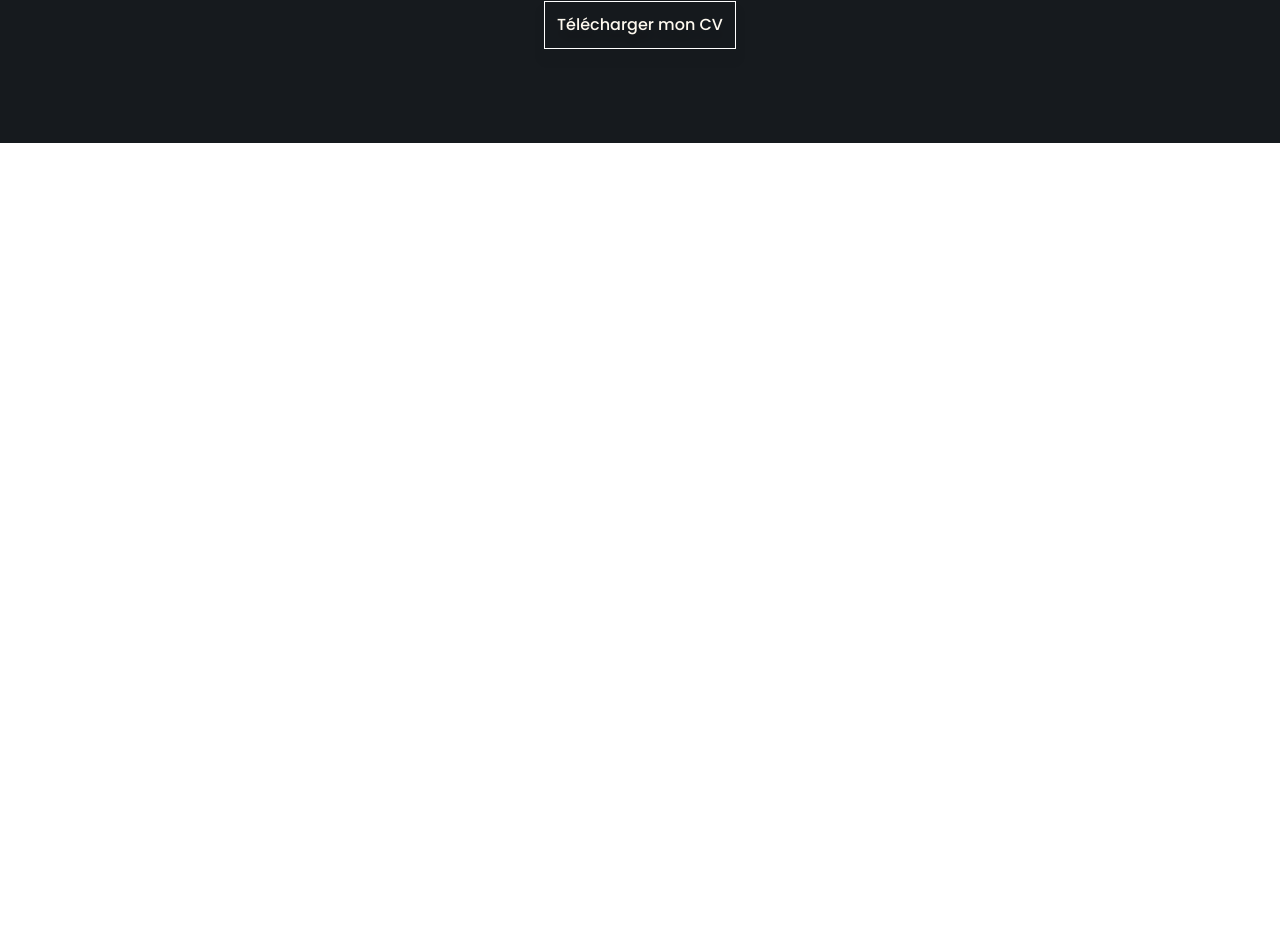
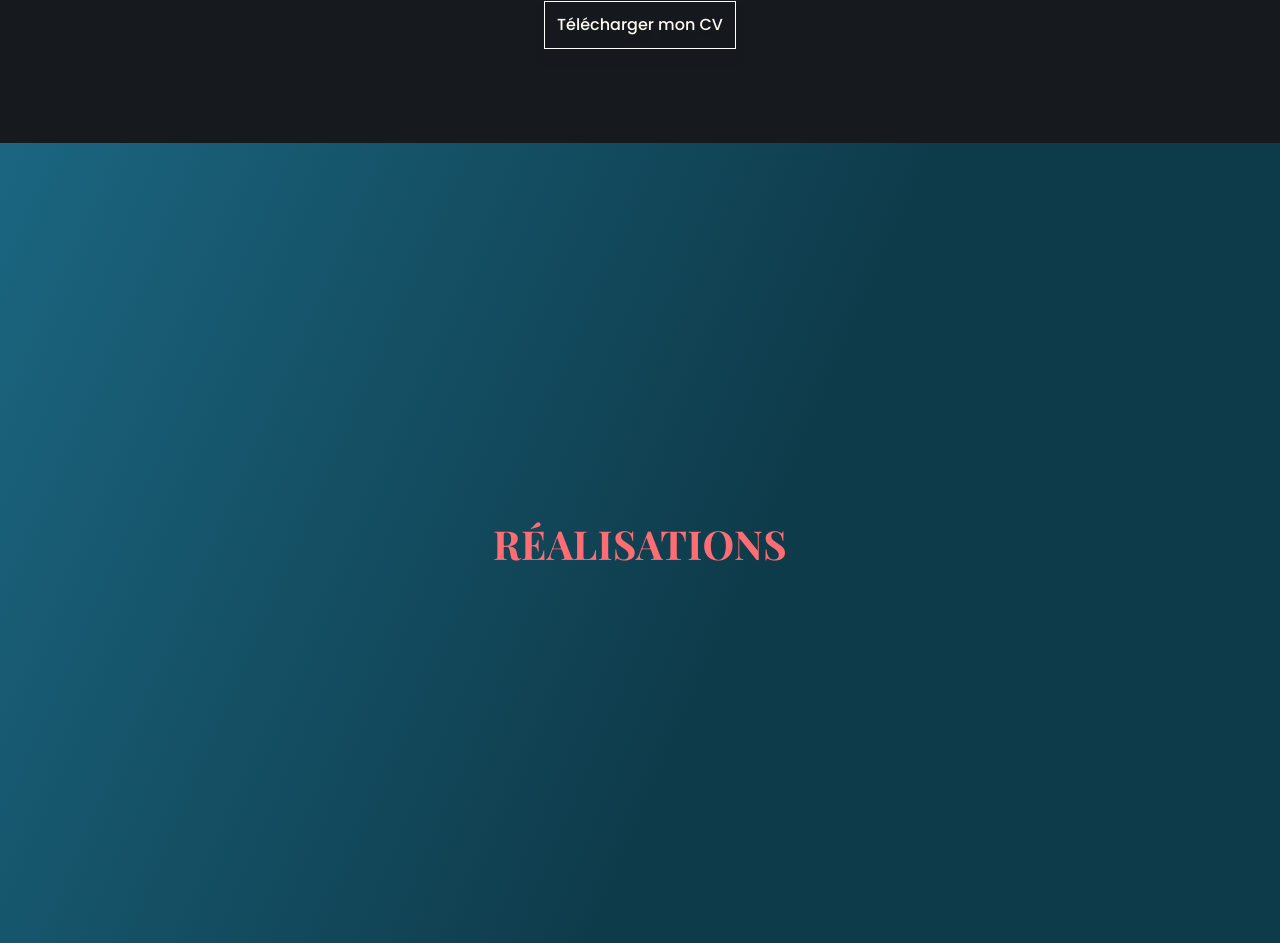
Before and after one commit to Cecilia-Giusti/portfolio, a React (Create React App) app: page /#/ in a window 1280 px wide. Shown: the part 2257-3200 px from the top of the page. Before the commit the page ends 2400 px from the top, so only its background shows below. Built offline with nearby package versions, Linux system fonts and the light colour scheme.

Commit message:
:construction: add realisations section

```diff
--- /dev/null
+++ b/src/components/Realisations.tsx
@@ -0,0 +1,13 @@
+import Title from "./Title";
+
+const Realisations = () => {
+  return (
+    <section className='section-realisations'>
+      <div className='section-realisations-content'>
+        <Title text='RÉALISATIONS' numberTitle={2} />
+      </div>
+    </section>
+  );
+};
+
+export default Realisations;
--- a/src/components/Skills.tsx
+++ b/src/components/Skills.tsx
@@ -38,7 +38,7 @@ const Skills = () => {
         </article>
         <ButtonDownload
           text='Télécharger mon CV'
-          url='/assets/files/CV_Giusti_Cecilia.pdf'
+          url='./assets/files/CV_Giusti_Cecilia.pdf'
           file='CV_Giusti_Cecilia.pdf'
         />
       </div>
--- a/src/pages/Home.tsx
+++ b/src/pages/Home.tsx
@@ -1,6 +1,7 @@
 import AboutMe from "../components/AboutMe";
 import Footer from "../components/Footer";
 import Header from "../components/Header";
+import Realisations from "../components/Realisations";
 import Skills from "../components/Skills";
 
 const Home = () => {
@@ -9,6 +10,7 @@ const Home = () => {
       <Header />
       <AboutMe />
       <Skills />
+      <Realisations />
       <Footer />
     </div>
   );
--- a/src/styles/pages/_home.scss
+++ b/src/styles/pages/_home.scss
@@ -80,3 +80,10 @@
         @include paragraph;
     }
 }
+
+.section-realisations {
+    width: 100%;
+    background: linear-gradient(113.49deg, #227C9D -30.3%, #0E3B4A 58.12%);
+    @include flex;
+    height: 100vh;
+}
```
Also changed, not shown: public/style_compressed.css, 1 other file (tests, documents, lock files or other folders).
